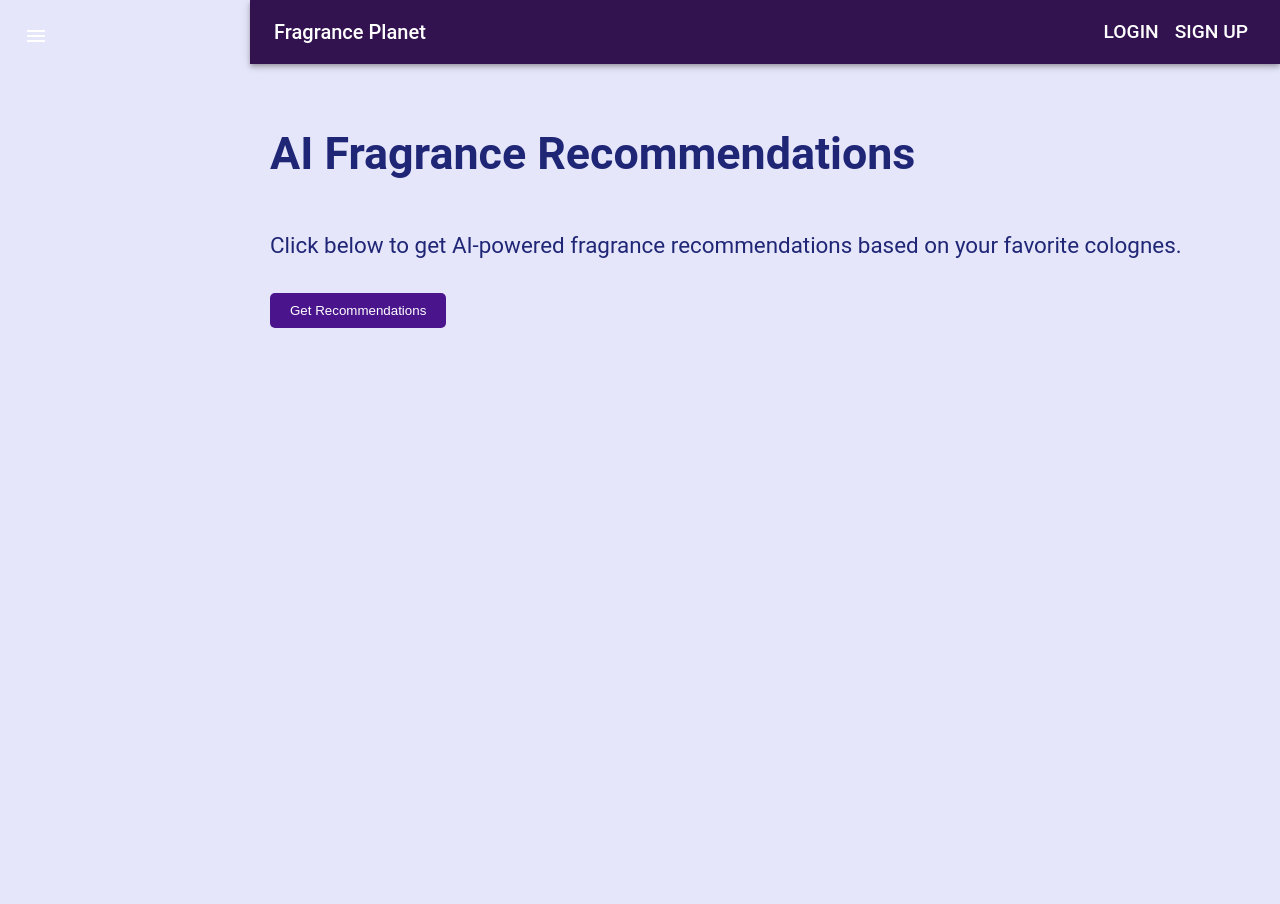
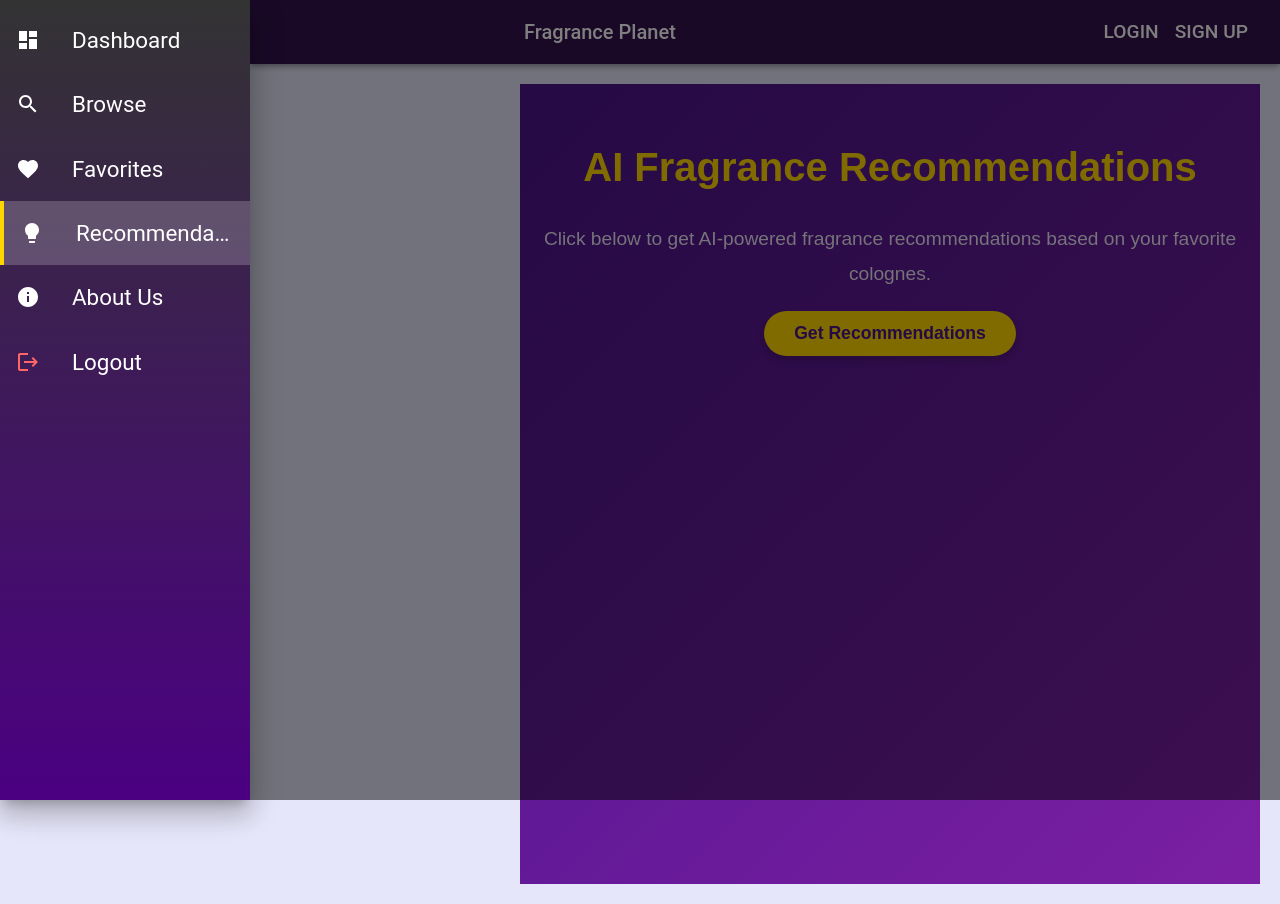
Before and after one commit to omermirza07/fragrancePlanet, a React (Create React App) app in the folder fragrance-planet-frontend/: page /recommendations in a window 1280 px wide. Before the commit the page ends 800 px from the top, so only its background shows below. Built offline with nearby package versions, Linux system fonts and the light colour scheme.

Commit message:
AI FULLY IMPLEMENTED WITH UI DESIGN

```diff
--- a/fragrance-planet-frontend/src/App.js
+++ b/fragrance-planet-frontend/src/App.js
@@ -9,18 +9,30 @@ import LoginForm from './components/LoginForm';
 import BrowsePage from './pages/BrowsePage';
 import FavoritesPage from './pages/FavoritesPage';
 import Dashboard from './pages/Dashboard';
-import RecommendationPage from './pages/RecommendationPage'; // Import RecommendationPage
+import RecommendationPage from './pages/RecommendationPage';
+import AboutPage from './pages/AboutPage'; // Import the AboutPage
+import './styles/App.css';
 
 function App() {
-  const [sidebarOpen, setSidebarOpen] = useState(true);
+  const [isSidebarOpen, setIsSidebarOpen] = useState(true);
+
+  const toggleSidebar = () => {
+    setIsSidebarOpen(!isSidebarOpen);
+  };
 
   return (
     <Router>
       <div style={{ display: 'flex' }}>
-        {sidebarOpen && <Sidebar isOpen={sidebarOpen} toggleSidebar={() => setSidebarOpen(!sidebarOpen)} />}
+        {/* Sidebar Component */}
+        <Sidebar isSidebarOpen={isSidebarOpen} toggleSidebar={toggleSidebar} />
 
-        <div style={{ marginLeft: sidebarOpen ? '250px' : '0', width: '100%' }}>
-          <Header isSidebarOpen={sidebarOpen} toggleSidebar={() => setSidebarOpen(!sidebarOpen)} />
+        {/* Main Content */}
+        <div style={{ flexGrow: 1, marginLeft: isSidebarOpen ? '250px' : '0', transition: 'margin-left 0.3s ease' }}>
+          {/* Header */}
+          <Header isSidebarOpen={isSidebarOpen} toggleSidebar={toggleSidebar} />
+
+          {/* Routes */}
+          <div className="main-content">
             <Routes>
               <Route path="/" element={<HomePage />} />
               <Route path="/signup" element={<SignUpForm />} />
@@ -28,8 +40,10 @@ function App() {
               <Route path="/browse" element={<BrowsePage />} />
               <Route path="/favorites" element={<FavoritesPage />} />
               <Route path="/dashboard" element={<Dashboard />} />
-            <Route path="/recommendations" element={<RecommendationPage />} /> {/* Add Recommendations route */}
+              <Route path="/recommendations" element={<RecommendationPage />} />
+              <Route path="/about" element={<AboutPage />} /> {/* Add the About Us route */}
             </Routes>
+          </div>
         </div>
       </div>
     </Router>
--- a/fragrance-planet-frontend/src/components/Header.js
+++ b/fragrance-planet-frontend/src/components/Header.js
@@ -1,15 +1,12 @@
-// src/components/Header.js
 // src/components/Header.js
 import React from 'react';
 import { AppBar, Toolbar, Typography, Button, IconButton, Box } from '@mui/material';
 import { useNavigate } from 'react-router-dom';
 import MenuIcon from '@mui/icons-material/Menu';
 
-
 function Header({ isSidebarOpen, toggleSidebar }) {
   const navigate = useNavigate();
 
-  // Check if the user is logged in
   const loggedIn = window.localStorage.getItem("loggedIn") === "true";
   const username = window.localStorage.getItem("user");
 
@@ -22,9 +19,15 @@ function Header({ isSidebarOpen, toggleSidebar }) {
   };
 
   return (
-    <AppBar position="sticky" color="primary">
+    <AppBar
+      position="sticky"
+      color="primary"
+      sx={{
+        paddingLeft: isSidebarOpen ? '250px' : '0px', // Align with sidebar
+        transition: 'padding-left 0.3s ease', // Smooth transition
+      }}
+    >
       <Toolbar>
-        {/* Toggle button to open sidebar when closed */}
         {!isSidebarOpen && (
           <IconButton
             onClick={toggleSidebar}
@@ -51,12 +54,18 @@ function Header({ isSidebarOpen, toggleSidebar }) {
             <Typography variant="body1" sx={{ marginRight: 2 }}>
               Welcome, {username}
             </Typography>
-            <Button color="inherit" onClick={handleLogout}>Logout</Button>
+            <Button color="inherit" onClick={handleLogout}>
+              Logout
+            </Button>
           </Box>
         ) : (
           <Box>
-            <Button color="inherit" onClick={() => navigate('/login')}>Login</Button>
-            <Button color="inherit" onClick={() => navigate('/signup')}>Sign Up</Button>
+            <Button color="inherit" onClick={() => navigate('/login')}>
+              Login
+            </Button>
+            <Button color="inherit" onClick={() => navigate('/signup')}>
+              Sign Up
+            </Button>
           </Box>
         )}
       </Toolbar>
--- a/fragrance-planet-frontend/src/components/Sidebar.css
+++ b/fragrance-planet-frontend/src/components/Sidebar.css
@@ -1,62 +1,62 @@
-/* src/components/Sidebar.css */
+/* Sidebar.css */
 
-.sidebar {
-    width: 250px;
-    height: 100vh;
-    background-color: #000000; /* Black background */
-    color: #FFFFFF;
-    position: fixed;
-    top: 0;
-    left: 0;
-    padding: 20px;
-    display: flex;
-    flex-direction: column;
-    justify-content: flex-start;
-    font-family: Arial, sans-serif;
-    box-shadow: 2px 0 5px rgba(0, 0, 0, 0.2);
+/* Highlight active menu item */
+.active-menu-item {
+    background-color: rgba(255, 255, 255, 0.2);
+    border-left: 4px solid #FFD700; /* Gold highlight */
+    font-weight: bold;
 }
 
-.sidebar h2 {
-    color: #110f01; /* Gold accent for the title */
-    margin-bottom: 30px;
-    font-weight: bold;
-    font-size: 1.5rem;
+/* Smooth transition for sidebar opening/closing */
+.MuiDrawer-paper {
+    width: 260px; /* Increased width for longer text like "Recommendations" */
+    transition: all 0.3s ease;
+    background: linear-gradient(to bottom, #333333, #4B0082); /* Sidebar gradient */
+    color: white; /* White text for better contrast */
 }
 
-.sidebar nav ul {
-    list-style-type: none;
-    padding: 0;
-    margin: 0;
+/* Hover effect for list items */
+.MuiListItem-root:hover {
+    background-color: rgba(255, 255, 255, 0.1);
 }
 
-.sidebar nav ul li {
-    margin: 20px 0;
+/* Consistent spacing for icons */
+.MuiListItemIcon-root {
+    min-width: 40px;
+    color: white; /* White icons */
 }
 
-.sidebar nav ul li a {
-    color: #FFFFFF; /* White text for links */
-    text-decoration: none;
-    font-size: 1.1rem;
-    transition: color 0.3s ease;
+/* Primary text style for list items */
+.MuiListItemText-primary {
+    font-size: 1rem; /* Slightly reduced font size for better fit */
+    font-weight: 500;
+    white-space: nowrap; /* Prevent text from wrapping */
+    overflow: hidden; /* Hide overflow */
+    text-overflow: ellipsis; /* Add ellipsis for overflowing text */
 }
 
-.sidebar nav ul li a:hover {
-    color: #0d0001; /* Gold accent on hover */
+/* Toggle button for sidebar */
+.toggle-btn {
+    background-color: transparent;
+    border: none;
+    color: white;
+    font-size: 1.2rem;
+    cursor: pointer;
+    transition: transform 0.3s ease;
 }
 
-.logout {
-    margin-top: auto;
-    padding-top: 20px;
-    border-top: 1px solid #555555;
+/* Hover effect for toggle button */
+.toggle-btn:hover {
+    color: #FFD700; /* Gold hover effect */
+    transform: rotate(180deg);
 }
 
-.logout a {
-    color: #FF6666;
-    text-decoration: none;
-    font-size: 1.1rem;
-    transition: color 0.3s ease;
+/* Logout button styling */
+.logout-item {
+    color: #FF6666; /* Red text for logout */
+    font-weight: bold;
 }
 
-.logout a:hover {
-    color: #FF3333;
+.logout-item:hover {
+    background-color: rgba(255, 102, 102, 0.2); /* Light red hover */
 }
--- a/fragrance-planet-frontend/src/components/Sidebar.js
+++ b/fragrance-planet-frontend/src/components/Sidebar.js
@@ -6,55 +6,63 @@ import FavoriteIcon from '@mui/icons-material/Favorite';
 import SearchIcon from '@mui/icons-material/Search';
 import InfoIcon from '@mui/icons-material/Info';
 import LogoutIcon from '@mui/icons-material/Logout';
-import MenuIcon from '@mui/icons-material/Menu';
-import LightbulbIcon from '@mui/icons-material/Lightbulb'; // Icon for Recommendations
-import { useNavigate } from 'react-router-dom';
+import LightbulbIcon from '@mui/icons-material/Lightbulb';
+import { useNavigate, useLocation } from 'react-router-dom';
+import './Sidebar.css';
 
-function Sidebar() {
+function Sidebar({ isSidebarOpen, toggleSidebar }) {
   const navigate = useNavigate();
-  const [open, setOpen] = React.useState(false);
-
-  const toggleDrawer = () => {
-    setOpen(!open);
-  };
+  const location = useLocation();
 
   const handleLogout = () => {
     window.localStorage.removeItem("loggedIn");
     window.localStorage.removeItem("user");
     window.localStorage.removeItem("userID");
     window.localStorage.removeItem("token");
-    navigate('/login'); // Redirect to login page after logout
+    navigate('/login');
   };
+
+  const menuItems = [
+    { text: 'Dashboard', icon: <DashboardIcon />, path: '/dashboard' },
+    { text: 'Browse', icon: <SearchIcon />, path: '/browse' },
+    { text: 'Favorites', icon: <FavoriteIcon />, path: '/favorites' },
+    { text: 'Recommendations', icon: <LightbulbIcon />, path: '/recommendations' },
+    { text: 'About Us', icon: <InfoIcon />, path: '/about' },
+  ];
 
   return (
     <>
-      <IconButton onClick={toggleDrawer} style={{ color: 'white', position: 'absolute', top: 16, left: 16 }}>
-        <MenuIcon />
-      </IconButton>
-      <Drawer anchor="left" open={open} onClose={toggleDrawer} PaperProps={{ sx: { backgroundColor: '#333333', color: 'white' } }}>
+      <Drawer
+        anchor="left"
+        open={isSidebarOpen}
+        onClose={toggleSidebar}
+        PaperProps={{
+          sx: {
+            width: '250px',
+            background: 'linear-gradient(to bottom, #333333, #4B0082)',
+            color: 'white',
+          },
+        }}
+      >
         <List>
-          <ListItem button onClick={() => navigate('/dashboard')}>
-            <ListItemIcon><DashboardIcon style={{ color: 'white' }} /></ListItemIcon>
-            <ListItemText primary="Dashboard" />
-          </ListItem>
-          <ListItem button onClick={() => navigate('/browse')}>
-            <ListItemIcon><SearchIcon style={{ color: 'white' }} /></ListItemIcon>
-            <ListItemText primary="Browse" />
-          </ListItem>
-          <ListItem button onClick={() => navigate('/favorites')}>
-            <ListItemIcon><FavoriteIcon style={{ color: 'white' }} /></ListItemIcon>
-            <ListItemText primary="Favorites" />
-          </ListItem>
-          <ListItem button onClick={() => navigate('/recommendations')}> {/* Add recommendation link */}
-            <ListItemIcon><LightbulbIcon style={{ color: 'white' }} /></ListItemIcon>
-            <ListItemText primary="Recommendations" />
-          </ListItem>
-          <ListItem button onClick={() => navigate('/about')}>
-            <ListItemIcon><InfoIcon style={{ color: 'white' }} /></ListItemIcon>
-            <ListItemText primary="About Us" />
-          </ListItem>
+          {menuItems.map((item) => (
+            <ListItem
+              button
+              key={item.text}
+              onClick={() => {
+                navigate(item.path);
+                toggleSidebar();
+              }}
+              className={location.pathname === item.path ? 'active-menu-item' : ''}
+            >
+              <ListItemIcon style={{ color: 'white' }}>{item.icon}</ListItemIcon>
+              <ListItemText primary={item.text} />
+            </ListItem>
+          ))}
           <ListItem button onClick={handleLogout} style={{ marginTop: 'auto' }}>
-            <ListItemIcon><LogoutIcon style={{ color: '#FF6666' }} /></ListItemIcon>
+            <ListItemIcon>
+              <LogoutIcon style={{ color: '#FF6666' }} />
+            </ListItemIcon>
             <ListItemText primary="Logout" />
           </ListItem>
         </List>
--- /dev/null
+++ b/fragrance-planet-frontend/src/pages/AboutPage.css
@@ -0,0 +1,70 @@
+/* AboutPage.css */
+
+.about-container {
+    padding: 20px;
+    background-color: #F5F5F5;
+    min-height: 100vh;
+    color: #4B0082; /* Deep purple theme color */
+    font-family: Arial, sans-serif;
+}
+
+.about-title {
+    font-size: 2.5rem;
+    text-align: center;
+    margin-bottom: 20px;
+    font-weight: bold;
+    color: #4B0082;
+}
+
+.about-description {
+    font-size: 1.2rem;
+    text-align: center;
+    margin-bottom: 40px;
+    color: #555;
+    max-width: 800px;
+    margin: 0 auto;
+}
+
+.about-features {
+    display: flex;
+    justify-content: center;
+    gap: 20px;
+    margin-bottom: 40px;
+}
+
+.feature {
+    text-align: center;
+    background-color: #4B0082;
+    color: white;
+    padding: 20px;
+    border-radius: 8px;
+    flex: 1;
+    max-width: 300px;
+    box-shadow: 0px 4px 6px rgba(0, 0, 0, 0.1);
+}
+
+.feature h3 {
+    font-size: 1.5rem;
+    margin-bottom: 10px;
+}
+
+.feature p {
+    font-size: 1rem;
+}
+
+.about-footer {
+    text-align: center;
+    font-size: 1rem;
+    margin-top: 40px;
+    color: #333;
+}
+
+.about-footer a {
+    color: #4B0082;
+    text-decoration: none;
+    font-weight: bold;
+}
+
+.about-footer a:hover {
+    text-decoration: underline;
+}
--- /dev/null
+++ b/fragrance-planet-frontend/src/pages/AboutPage.js
@@ -0,0 +1,40 @@
+import React from 'react';
+import './AboutPage.css';
+
+const AboutPage = () => {
+    return (
+        <div className="about-container">
+            <h1 className="about-title">About Fragrance Planet</h1>
+            <p className="about-description">
+                Welcome to Fragrance Planet! We are dedicated to helping you discover your signature scent.
+                Whether you're looking for a bold fragrance to make a statement or a subtle scent for everyday wear,
+                we’ve got you covered.
+            </p>
+            <div className="about-features">
+                <div className="feature">
+                    <h3>Explore</h3>
+                    <p>
+                        Browse a wide variety of colognes from top brands. Find the perfect scent for any occasion.
+                    </p>
+                </div>
+                <div className="feature">
+                    <h3>Personalize</h3>
+                    <p>
+                        Get personalized fragrance recommendations based on your preferences.
+                    </p>
+                </div>
+                <div className="feature">
+                    <h3>Favorite</h3>
+                    <p>
+                        Save your favorite fragrances and build your collection.
+                    </p>
+                </div>
+            </div>
+            <div className="about-footer">
+
+            </div>
+        </div>
+    );
+};
+
+export default AboutPage;
--- /dev/null
+++ b/fragrance-planet-frontend/src/pages/Dashboard.css
@@ -0,0 +1,40 @@
+.dashboard-container {
+    padding: 20px;
+    background-color: #F5F5F5;
+    min-height: 100vh;
+}
+
+.dashboard-heading {
+    font-weight: bold;
+    margin-bottom: 20px;
+    color: #4B0082;
+}
+
+.dashboard-subheading {
+    margin-bottom: 40px;
+    font-size: 18px;
+    color: #555;
+}
+
+.dashboard-card {
+    background-color: #4B0082;
+    color: white;
+    transition: transform 0.3s ease, box-shadow 0.3s ease;
+}
+
+.dashboard-card:hover {
+    transform: translateY(-5px);
+    box-shadow: 0 8px 16px rgba(0, 0, 0, 0.2);
+}
+
+.dashboard-button {
+    margin-top: 20px;
+    background-color: #FFD700;
+    color: #4B0082;
+    font-weight: bold;
+    transition: background-color 0.3s ease;
+}
+
+.dashboard-button:hover {
+    background-color: #FFC700;
+}
--- a/fragrance-planet-frontend/src/pages/Dashboard.js
+++ b/fragrance-planet-frontend/src/pages/Dashboard.js
@@ -1,14 +1,82 @@
 import React from 'react';
+import { Button, Card, CardContent, Typography, Grid } from '@mui/material';
+import { useNavigate } from 'react-router-dom';
+import './Dashboard.css'; // Import the CSS file
 
 const Dashboard = () => {
     const username = window.localStorage.getItem("user");
+    const navigate = useNavigate();
 
     return (
         <div className="dashboard-container">
-            <h2>Welcome, {username}!</h2>
-            <p>Start browsing colognes, add to favorites, and discover new recommendations!</p>
-            {/* You can add buttons or links here to navigate to different sections */}
-            <button onClick={() => window.location.href = '/browse'}>Browse Colognes</button>
+            <Typography variant="h4" component="h1" gutterBottom className="dashboard-heading">
+                Welcome, {username}!
+            </Typography>
+            <Typography variant="body1" className="dashboard-subheading">
+                Start exploring your favorite colognes, add to your collection, and discover personalized recommendations just for you!
+            </Typography>
+            <Grid container spacing={3}>
+                {/* Browse Colognes */}
+                <Grid item xs={12} md={4}>
+                    <Card className="dashboard-card">
+                        <CardContent>
+                            <Typography variant="h5" component="div" gutterBottom>
+                                Browse Colognes
+                            </Typography>
+                            <Typography variant="body2">
+                                Discover a wide variety of colognes tailored to your taste.
+                            </Typography>
+                            <Button
+                                variant="contained"
+                                className="dashboard-button"
+                                onClick={() => navigate('/browse')}
+                            >
+                                Start Browsing
+                            </Button>
+                        </CardContent>
+                    </Card>
+                </Grid>
+                {/* Favorites */}
+                <Grid item xs={12} md={4}>
+                    <Card className="dashboard-card">
+                        <CardContent>
+                            <Typography variant="h5" component="div" gutterBottom>
+                                View Favorites
+                            </Typography>
+                            <Typography variant="body2">
+                                Keep track of your favorite colognes all in one place.
+                            </Typography>
+                            <Button
+                                variant="contained"
+                                className="dashboard-button"
+                                onClick={() => navigate('/favorites')}
+                            >
+                                View Favorites
+                            </Button>
+                        </CardContent>
+                    </Card>
+                </Grid>
+                {/* Recommendations */}
+                <Grid item xs={12} md={4}>
+                    <Card className="dashboard-card">
+                        <CardContent>
+                            <Typography variant="h5" component="div" gutterBottom>
+                                Recommendations
+                            </Typography>
+                            <Typography variant="body2">
+                                Get personalized recommendations based on your preferences.
+                            </Typography>
+                            <Button
+                                variant="contained"
+                                className="dashboard-button"
+                                onClick={() => navigate('/recommendations')}
+                            >
+                                Discover Now
+                            </Button>
+                        </CardContent>
+                    </Card>
+                </Grid>
+            </Grid>
         </div>
     );
 };
--- /dev/null
+++ b/fragrance-planet-frontend/src/pages/RecommendationPage.css
@@ -0,0 +1,74 @@
+/* RecommendationPage.css */
+.recommendation-container {
+    padding: 20px;
+    background: linear-gradient(135deg, #4A148C, #7B1FA2);
+    min-height: 100vh;
+    color: white;
+    text-align: center;
+    font-family: 'Arial', sans-serif;
+}
+
+.recommendation-container h1 {
+    font-size: 2.5rem;
+    margin-bottom: 10px;
+    color: #FFD700; /* Gold accent */
+}
+
+.recommendation-container p {
+    font-size: 1.2rem;
+    margin-bottom: 20px;
+    color: #EDE7F6;
+}
+
+.get-recommendations-btn {
+    padding: 12px 30px;
+    background: #FFD700; /* Gold Button */
+    color: #4A148C;
+    border: none;
+    font-size: 1.1rem;
+    font-weight: bold;
+    cursor: pointer;
+    border-radius: 50px;
+    box-shadow: 0 4px 8px rgba(0, 0, 0, 0.2);
+    transition: transform 0.3s ease, box-shadow 0.3s ease;
+}
+
+.get-recommendations-btn:hover {
+    transform: translateY(-2px);
+    box-shadow: 0 6px 12px rgba(0, 0, 0, 0.3);
+}
+
+.loading-animation {
+    margin: 20px auto;
+    border: 8px solid #f3f3f3; /* Light Grey */
+    border-top: 8px solid #FFD700; /* Gold */
+    border-radius: 50%;
+    width: 50px;
+    height: 50px;
+    animation: spin 1s linear infinite;
+}
+
+@keyframes spin {
+    0% {
+        transform: rotate(0deg);
+    }
+    100% {
+        transform: rotate(360deg);
+    }
+}
+
+.recommendation-list {
+    margin-top: 20px;
+    padding: 0;
+    list-style-type: none;
+}
+
+.recommendation-list li {
+    background: #4A148C;
+    margin: 10px 0;
+    padding: 15px;
+    border-radius: 8px;
+    box-shadow: 0 4px 6px rgba(0, 0, 0, 0.2);
+    font-size: 1.1rem;
+    color: #FFD700;
+}
--- a/fragrance-planet-frontend/src/pages/RecommendationPage.js
+++ b/fragrance-planet-frontend/src/pages/RecommendationPage.js
@@ -1,9 +1,10 @@
 import React, { useState } from 'react';
 import axios from 'axios';
+import './RecommendationPage.css';
 
 function RecommendationPage() {
-  const [notes, setNotes] = useState('');
   const [recommendations, setRecommendations] = useState([]);
+  const [loading, setLoading] = useState(false);
   const [error, setError] = useState('');
 
   const fetchRecommendations = async () => {
@@ -14,6 +15,9 @@ function RecommendationPage() {
       return;
     }
 
+    setLoading(true); // Show loading animation
+    setError('');
+
     try {
       const response = await axios.get('http://localhost:5000/api/recommendations', {
         headers: {
@@ -22,38 +26,32 @@ function RecommendationPage() {
       });
 
       // Update recommendations
-      setRecommendations(response.data.recommendations); // Extract recommendations
-      setError('');
+      setRecommendations(response.data.recommendations);
     } catch (err) {
       console.error(err);
       setError('Failed to fetch recommendations.');
+    } finally {
+      setLoading(false); // Hide loading animation
     }
   };
 
   return (
-    <div style={{ padding: '20px' }}>
+    <div className="recommendation-container">
       <h1>AI Fragrance Recommendations</h1>
       <p>Click below to get AI-powered fragrance recommendations based on your favorite colognes.</p>
-      <button
-        onClick={fetchRecommendations}
-        style={{
-          padding: '10px 20px',
-          backgroundColor: '#4A148C',
-          color: 'white',
-          border: 'none',
-          cursor: 'pointer',
-          borderRadius: '5px',
-        }}
-      >
+
+      <button className="get-recommendations-btn" onClick={fetchRecommendations}>
         Get Recommendations
       </button>
 
-      {error && <p style={{ color: 'red' }}>{error}</p>}
+      {loading && <div className="loading-animation"></div>}
+
+      {error && <p style={{ color: 'red', marginTop: '20px' }}>{error}</p>}
 
       {recommendations.length > 0 && (
         <div>
           <h2>Your Recommendations</h2>
-          <ul>
+          <ul className="recommendation-list">
             {recommendations.map((rec, index) => (
               <li key={index}>{rec}</li>
             ))}
--- a/fragrance-planet-frontend/src/styles/App.css
+++ b/fragrance-planet-frontend/src/styles/App.css
@@ -1,14 +1,18 @@
-/* src/App.css */
-
 body {
     margin: 0;
     padding: 0;
-    background-color: #121212; /* Dark theme background */
+    font-family: Arial, sans-serif;
+    background-color: #121212; /* Dark background */
     color: #FFFFFF; /* White text */
-    font-family: Arial, sans-serif;
-}
+  }
 
-.main-content {
-    margin-left: 250px; /* Offset for sidebar */
+  .main-content {
+    margin-left: 250px; /* Sidebar width */
     padding: 20px;
-}
+    transition: margin-left 0.3s ease;
+  }
+
+  header {
+    padding-left: 250px; /* Sidebar width */
+    transition: padding-left 0.3s ease;
+  }
```
Lines whose indentation alone changed are shown as unchanged.
